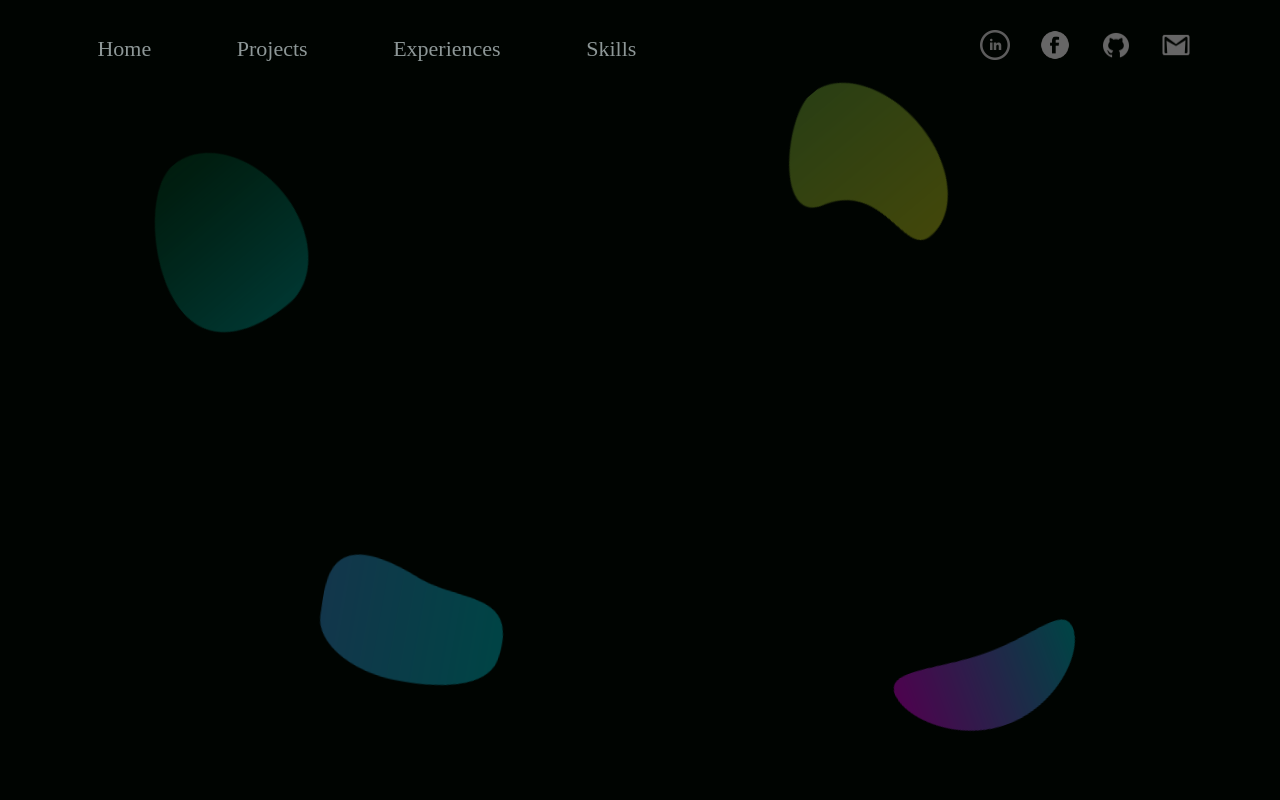
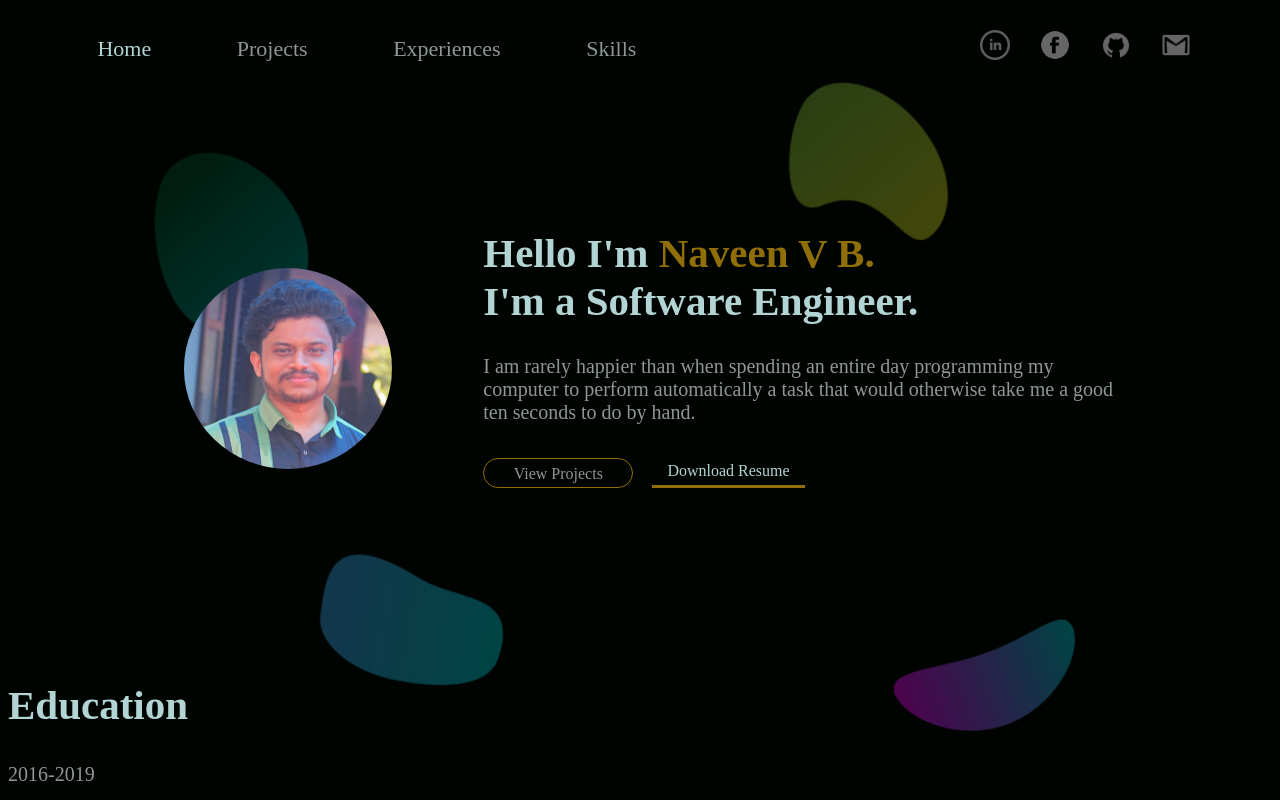
Before and after one commit to naveenvb560/Portfolio, a React (Create React App) app: page / in a window 1280 px wide. Shown: the top 800 px of the page. Built offline with nearby package versions, Linux system fonts and the light colour scheme.

Commit message:
updaated data

```diff
--- a/src/App.js
+++ b/src/App.js
@@ -14,12 +14,12 @@ function App() {
       <Layout>
         <Header />
         <Routes>
-      <Route  path='/Portfolio' element={
+      <Route  path='/' element={
       <Home />
       } />
-      <Route path='/Portfolio/Skills' element={<Skills />} />
-      <Route path='/Portfolio/Projects' element={<Project />} />
-      <Route path='/Portfolio/Experiences' element={<Experience />} />
+      <Route path='/Skills' element={<Skills />} />
+      <Route path='/Projects' element={<Project />} />
+      <Route path='/Experiences' element={<Experience />} />
       </Routes>
       </Layout>
   );
--- a/src/components/UI/Header.js
+++ b/src/components/UI/Header.js
@@ -48,13 +48,13 @@ const Header = () => {
             <div data-aos-easing='ease-out-quad' data-aos='flip-right' data-aos-once="true" className={notexpanded ? classes.container : `${classes.container} ${classes.displayhamburger}`}>
                     <div className={classes.navlinks}>
                         <NavLink onClick={closeModal} className={classes.item} style={({ isActive }) =>
-                            isActive ? activeStyle : inactiveStyle} to="/Portfolio">Home</NavLink>
+                            isActive ? activeStyle : inactiveStyle} to="/">Home</NavLink>
                         <NavLink onClick={closeModal} className={classes.item} style={({ isActive }) =>
-                            isActive ? activeStyle : inactiveStyle} to="/Portfolio/Projects">Projects</NavLink>
+                            isActive ? activeStyle : inactiveStyle} to="/Projects">Projects</NavLink>
                         <NavLink onClick={closeModal} className={classes.item} style={({ isActive }) =>
-                            isActive ? activeStyle : inactiveStyle} to="/Portfolio/Experiences">Experiences</NavLink>
+                            isActive ? activeStyle : inactiveStyle} to="/Experiences">Experiences</NavLink>
                         <NavLink onClick={closeModal} className={classes.item} style={({ isActive }) =>
-                            isActive ? activeStyle : inactiveStyle} to="/Portfolio/Skills">Skills</NavLink></div>
+                            isActive ? activeStyle : inactiveStyle} to="/Skills">Skills</NavLink></div>
                     <div className={classes.medialink}>
                         {notexpanded ? <MediaLink />: <div className={classes.submedialink}><div>
                         <p className={classes.copyright} >@2022 | created & designed by Naveen V B</p> </div>
--- a/src/index.js
+++ b/src/index.js
@@ -3,14 +3,14 @@ import ReactDOM from 'react-dom/client';
 import './index.css';
 import App from './App';
 import reportWebVitals from './reportWebVitals';
-import {BrowserRouter} from 'react-router-dom'
+import {HashRouter} from 'react-router-dom'
 
 const root = ReactDOM.createRoot(document.getElementById('root'));
 root.render(
   <React.StrictMode>
-    <BrowserRouter>
+    <HashRouter>
     <App />
-    </BrowserRouter>
+    </HashRouter>
   </React.StrictMode>
 );
 
```
